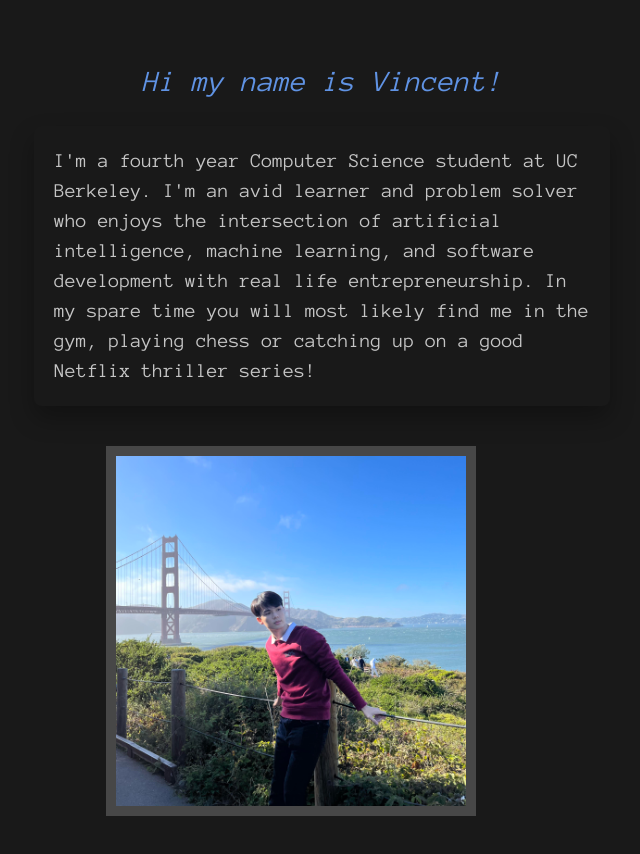
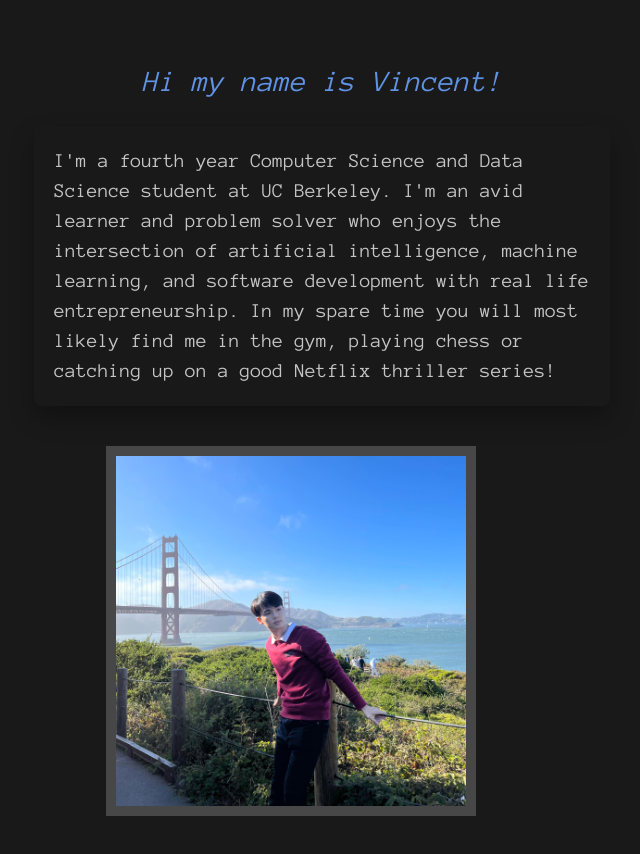
Before and after one commit to VincentVinni/my-website, a React (Create React App) app in the folder my-react-app/: page / in a window 1280 px wide. Shown: the part 920-1774 px from the top of the page, without its empty margins (343-983 px from the left). Built offline with nearby package versions, Linux system fonts and the light colour scheme.

Commit message:
fixed education

```diff
--- a/my-react-app/src/Componenets/greybox.js
+++ b/my-react-app/src/Componenets/greybox.js
@@ -6,7 +6,7 @@ const GREYBOX = () => {
         <div className="greybox-container">
             <p className='header'>Hi my name is Vincent!</p>
             <p className="greybox-content">
-                I'm a fourth year Computer Science student at UC Berkeley.
+                I'm a fourth year Computer Science and Data Science student at UC Berkeley.
                 I'm an avid learner and problem solver who enjoys the intersection of artificial intelligence, machine learning, and software development with
                 real life entrepreneurship. In my spare time you will most likely find me in the gym, playing chess or catching up on a good
                 Netflix thriller series!
```
